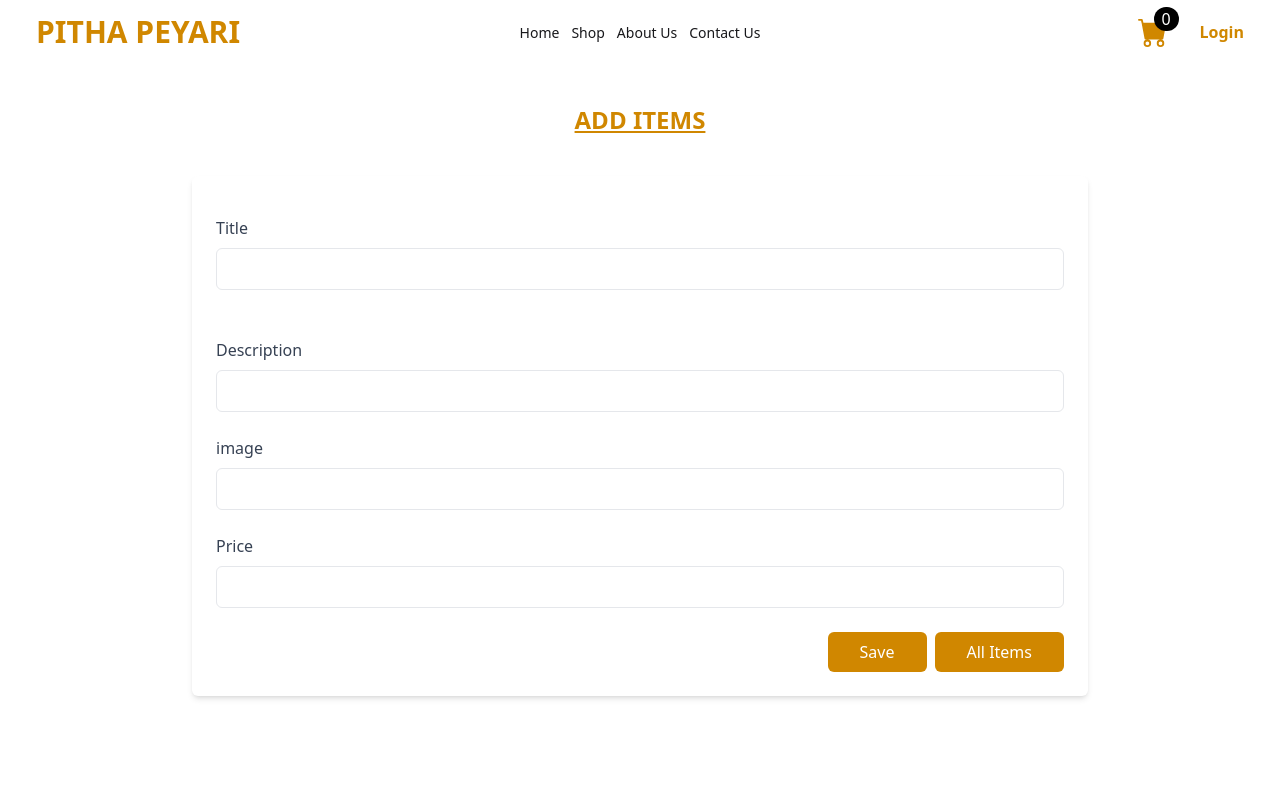
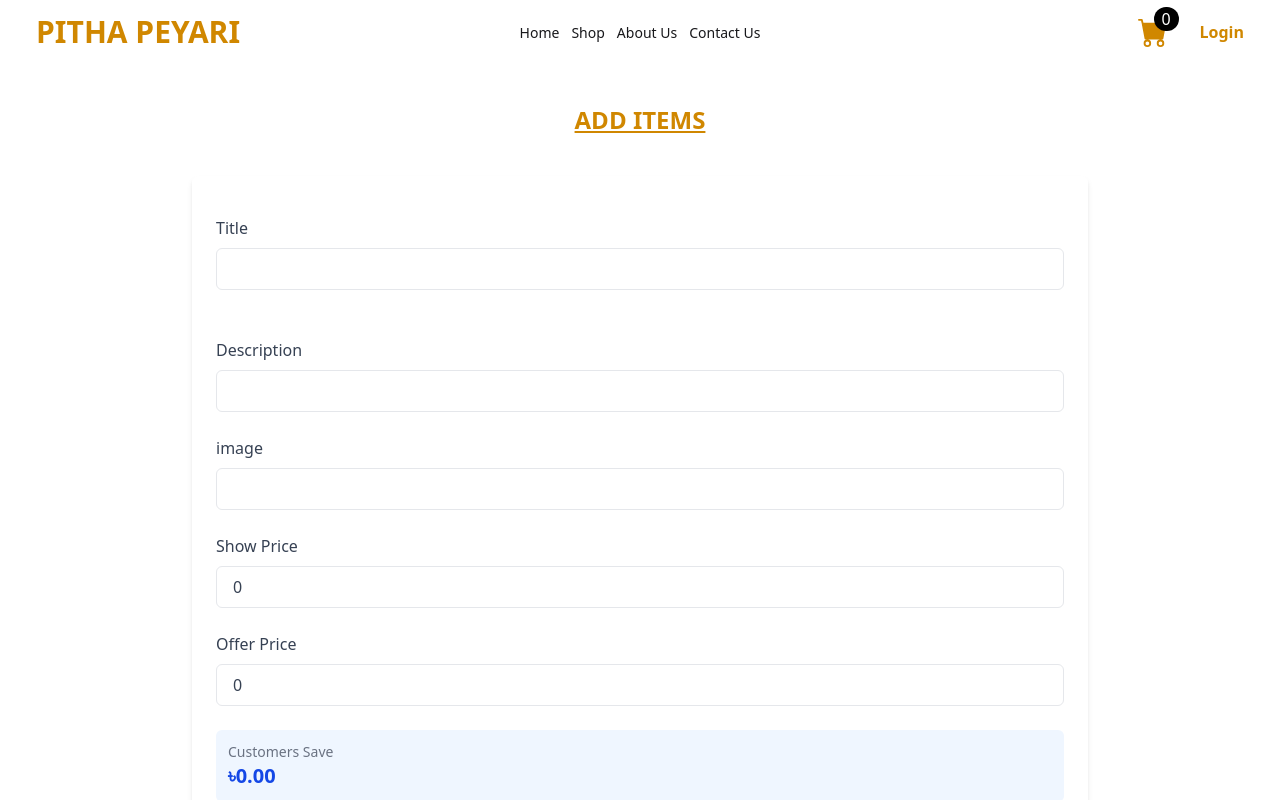
Before and after one commit to ayathree/pitha-peyari-clientside, a React (Vite) app: page /addProduct in a window 1280 px wide. Shown: the top 800 px of the page. Built offline with nearby package versions, Linux system fonts and the light colour scheme; no server answers.

Commit message:
manage the value of updateItem page

```diff
--- a/src/pages/adminPages/AddProducts.jsx
+++ b/src/pages/adminPages/AddProducts.jsx
@@ -2,21 +2,44 @@ import axios from "axios";
 import useAuth from "../../hooks/useAuth";
 import toast from "react-hot-toast";
 import { Link } from "react-router";
+import { useEffect, useState } from "react";
 
 
 const AddProducts = () => {
      const {user}= useAuth()
+     const [showPrice, setShowPrice] = useState(0);
+  const [offerPrice, setOfferPrice] = useState(0);
+  const [saveMoney, setSaveMoney] = useState(0);
+  const [discount, setDiscount] = useState(0);
+
+  // Calculate whenever prices change
+  useEffect(() => {
+    if (showPrice > 0 && offerPrice > 0) {
+      const savings = showPrice - offerPrice;
+      setSaveMoney(savings);
+
+      const discountPercent = Math.round((savings / showPrice) * 100);
+      setDiscount(discountPercent);
+    } else {
+      setSaveMoney(0);
+      setDiscount(0);
+    }
+  }, [showPrice, offerPrice]);
 
         const handleFormSubmission=async e=>{
             e.preventDefault()
             const form = e.target
             const title= form.title.value
-            const price = form.price.value
+            // const price = form.price.value
             const description = form.description.value
             const imageUrl = form.imageUrl.value
             const adminEmail = user?.email
+            const fakePrice = showPrice
+            const mainPrice = offerPrice
+            const customerSave = saveMoney
+            const totalDiscount = discount
             // const totalOrder = 0
-            const productData = {title,price,description,imageUrl,adminEmail}
+            const productData = {title,description,imageUrl,adminEmail,fakePrice,mainPrice,customerSave,totalDiscount}
             console.table(productData)
 
             try{
@@ -57,11 +80,42 @@ const AddProducts = () => {
                 <label className="text-gray-700 dark:text-gray-200" for="password">image</label>
                 <input name="imageUrl"  type="url" className="block w-full px-4 py-2 mt-2 text-gray-700 bg-white border border-gray-200 rounded-md dark:bg-gray-800 dark:text-gray-300 dark:border-gray-600 focus:border-blue-400 focus:ring-blue-300 focus:ring-opacity-40 dark:focus:border-blue-300 focus:outline-none focus:ring" required/>
             </div>
+             <div>
+                <label className="text-gray-700 dark:text-gray-200" for="passwordConfirmation">Show Price</label>
+                <input  type="number"
+            min="0"
+            value={showPrice}
+            onChange={(e) => setShowPrice(Number(e.target.value))} className="block w-full px-4 py-2 mt-2 text-gray-700 bg-white border border-gray-200 rounded-md dark:bg-gray-800 dark:text-gray-300 dark:border-gray-600 focus:border-blue-400 focus:ring-blue-300 focus:ring-opacity-40 dark:focus:border-blue-300 focus:outline-none focus:ring" required/>
+            </div>
 
             <div>
-                <label className="text-gray-700 dark:text-gray-200" for="passwordConfirmation">Price</label>
-                <input  name="price" type="number" className="block w-full px-4 py-2 mt-2 text-gray-700 bg-white border border-gray-200 rounded-md dark:bg-gray-800 dark:text-gray-300 dark:border-gray-600 focus:border-blue-400 focus:ring-blue-300 focus:ring-opacity-40 dark:focus:border-blue-300 focus:outline-none focus:ring" required/>
+                <label className="text-gray-700 dark:text-gray-200" for="passwordConfirmation">Offer Price</label>
+                <input type="number"
+            min="0"
+            value={offerPrice}
+            onChange={(e) => setOfferPrice(Number(e.target.value))} className="block w-full px-4 py-2 mt-2 text-gray-700 bg-white border border-gray-200 rounded-md dark:bg-gray-800 dark:text-gray-300 dark:border-gray-600 focus:border-blue-400 focus:ring-blue-300 focus:ring-opacity-40 dark:focus:border-blue-300 focus:outline-none focus:ring" required/>
             </div>
+            {/* Auto-calculated Save Money */}
+             <div className="bg-blue-50 p-3 rounded-md">
+          <p className="text-sm text-gray-500">Customers Save</p>
+          <p className="text-xl font-semibold text-blue-700">
+            ৳{saveMoney.toFixed(2)}
+          </p>
+        </div>
+
+        {/* Auto-calculated Discount */}
+        <div className="bg-green-50 p-3 rounded-md">
+          <p className="text-sm text-gray-500">Discount Percentage</p>
+          <p className="text-xl font-semibold text-green-700">
+            {discount}% OFF
+          </p>
+        </div>
+        {/* Validation */}
+      {offerPrice > showPrice && (
+        <p className="text-red-500 text-sm mt-2">
+          Warning: Offer price should be less than show price
+        </p>
+      )}
         </div>
 
         <div className="flex justify-end gap-2 mt-6">
--- a/src/pages/adminPages/AllItems.jsx
+++ b/src/pages/adminPages/AllItems.jsx
@@ -109,7 +109,7 @@ const AllItems = () => {
                                             <td className="px-4 py-4 text-sm text-gray-500 dark:text-gray-300 whitespace-nowrap">{item.title}</td>
 
 
-                                            <td className="px-4 py-4 text-sm text-gray-500 dark:text-gray-300 whitespace-nowrap">{item.price} BDT</td>
+                                            <td className="px-4 py-4 text-sm text-gray-500 dark:text-gray-300 whitespace-nowrap">{item.mainPrice} BDT</td>
                                             <td className="px-4 py-4 text-sm text-gray-500 dark:text-gray-300 whitespace-nowrap">{item.description}</td>
 
 
--- a/src/pages/adminPages/UpdateItems.jsx
+++ b/src/pages/adminPages/UpdateItems.jsx
@@ -7,18 +7,22 @@ const UpdateItems = () => {
     const navigate = useNavigate()
     const items = useLoaderData()
     console.log(items);
-    const {_id,title,price,description,imageUrl,adminEmail} = items || {}
+    const {_id,title,description,imageUrl,adminEmail,customerSave,fakePrice,mainPrice,totalDiscount} = items || {}
     const handleFormSubmission=async e=>{
         e.preventDefault()
         const form = e.target
-        const pithaName= form.title.value
-        const price = form.price.value
+        const title= form.title.value
+        // const price = form.price.value
         const description = form.description.value
+        const customerSave =customerSave
+        const fakePrice = fakePrice
+        const mainPrice = mainPrice
+        const totalDiscount = totalDiscount
         const imageUrl = form.imageUrl.value
 
 
         // const adminEmail = user?.email
-        const productData = {pithaName,price,description,imageUrl}
+        const productData = {title,description,imageUrl,totalDiscount,mainPrice,fakePrice,customerSave}
         console.table(productData)
 
         try{
@@ -40,15 +44,27 @@ const UpdateItems = () => {
             <section className="max-w-4xl p-6 mx-auto bg-white rounded-md shadow-md dark:bg-gray-800">
 
     <form onSubmit={handleFormSubmission} >
-        <div className="grid grid-cols-1 gap-6 mt-4 sm:grid-cols-2">
+        <div className="grid  gap-6 mt-4 grid-cols-1">
             <div>
                 <label className="text-yellow-600 dark:text-gray-200" >Product Name</label>
                 <input name="title" defaultValue={title} type="text" className="block w-full px-4 py-2 mt-2 text-gray-700 bg-white border border-gray-200 rounded-md dark:bg-gray-800 dark:text-gray-300 dark:border-gray-600 focus:border-blue-400 focus:ring-blue-300 focus:ring-opacity-40 dark:focus:border-blue-300 focus:outline-none focus:ring " required/>
             </div>
 
             <div>
-                <label className="text-yellow-600 dark:text-gray-200">Price</label>
-                <input name="price" defaultValue={price} type="number" className="block w-full px-4 py-2 mt-2 text-gray-700 bg-white border border-gray-200 rounded-md dark:bg-gray-800 dark:text-gray-300 dark:border-gray-600 focus:border-blue-400 focus:ring-blue-300 focus:ring-opacity-40 dark:focus:border-blue-300 focus:outline-none focus:ring " required/>
+                <label className="text-yellow-600 dark:text-gray-200">Show Price</label>
+                <input  name="price" defaultValue={fakePrice} type="number" className="block w-full px-4 py-2 mt-2 text-gray-700 bg-white border border-gray-200 rounded-md dark:bg-gray-800 dark:text-gray-300 dark:border-gray-600 focus:border-blue-400 focus:ring-blue-300 focus:ring-opacity-40 dark:focus:border-blue-300 focus:outline-none focus:ring " required/>
+            </div>
+             <div>
+                <label className="text-yellow-600 dark:text-gray-200">Offer Price</label>
+                <input  name="price" defaultValue={mainPrice} type="number" className="block w-full px-4 py-2 mt-2 text-gray-700 bg-white border border-gray-200 rounded-md dark:bg-gray-800 dark:text-gray-300 dark:border-gray-600 focus:border-blue-400 focus:ring-blue-300 focus:ring-opacity-40 dark:focus:border-blue-300 focus:outline-none focus:ring " required/>
+            </div>
+            <div>
+                <label className="text-yellow-600 dark:text-gray-200">Saving Price</label>
+                <input disabled name="price" defaultValue={customerSave} type="number" className="block w-full px-4 py-2 mt-2 text-gray-700 bg-white border border-gray-200 rounded-md dark:bg-gray-800 dark:text-gray-300 dark:border-gray-600 focus:border-blue-400 focus:ring-blue-300 focus:ring-opacity-40 dark:focus:border-blue-300 focus:outline-none focus:ring " required/>
+            </div>
+             <div>
+                <label className="text-yellow-600 dark:text-gray-200">Discount</label>
+                <input disabled name="price" defaultValue={totalDiscount} type="number" className="block w-full px-4 py-2 mt-2 text-gray-700 bg-white border border-gray-200 rounded-md dark:bg-gray-800 dark:text-gray-300 dark:border-gray-600 focus:border-blue-400 focus:ring-blue-300 focus:ring-opacity-40 dark:focus:border-blue-300 focus:outline-none focus:ring " required/>
             </div>
 
             <div>
```
Also changed, not shown: src/pages/adminPages/ManageOrder.jsx (+49 -16 lines), src/pages/adminPages/OrderReceipt.jsx (+23 -22 lines), src/pages/adminPages/ViewUser.jsx (+1 -8 lines).
